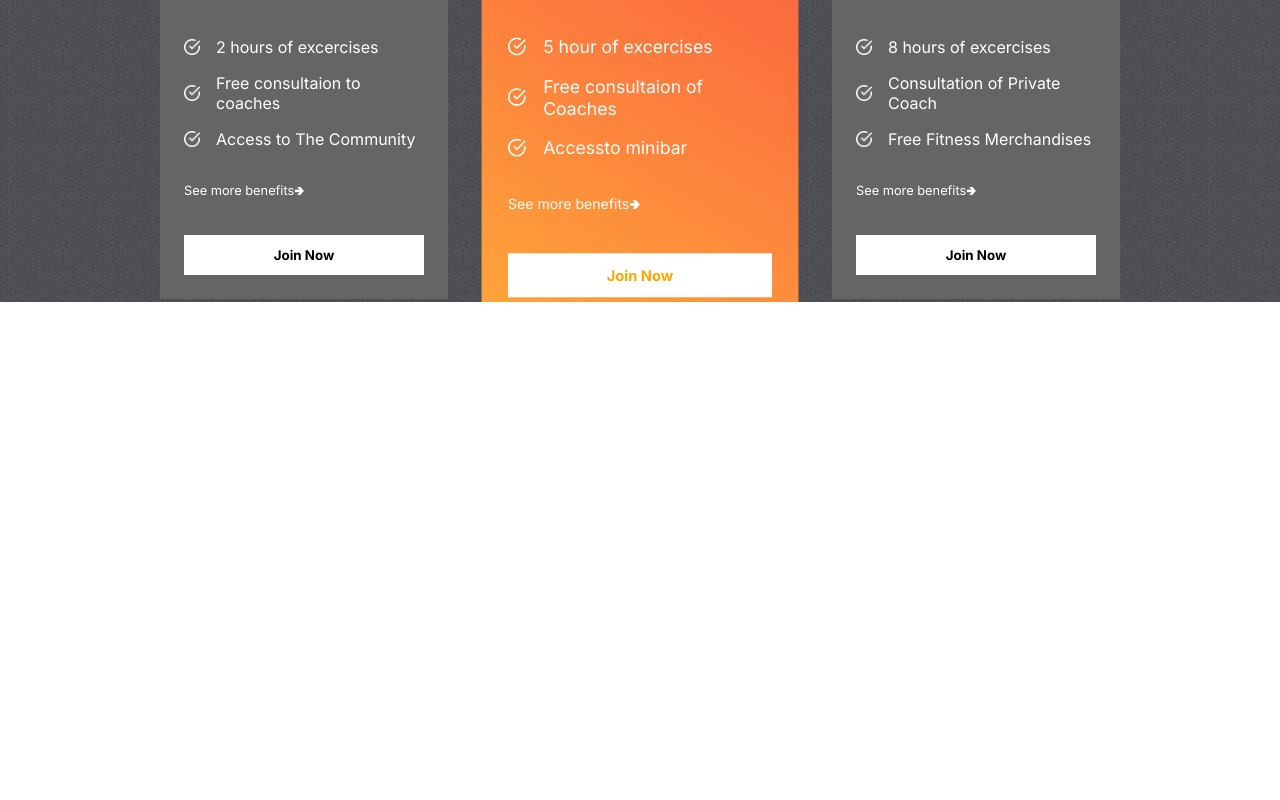
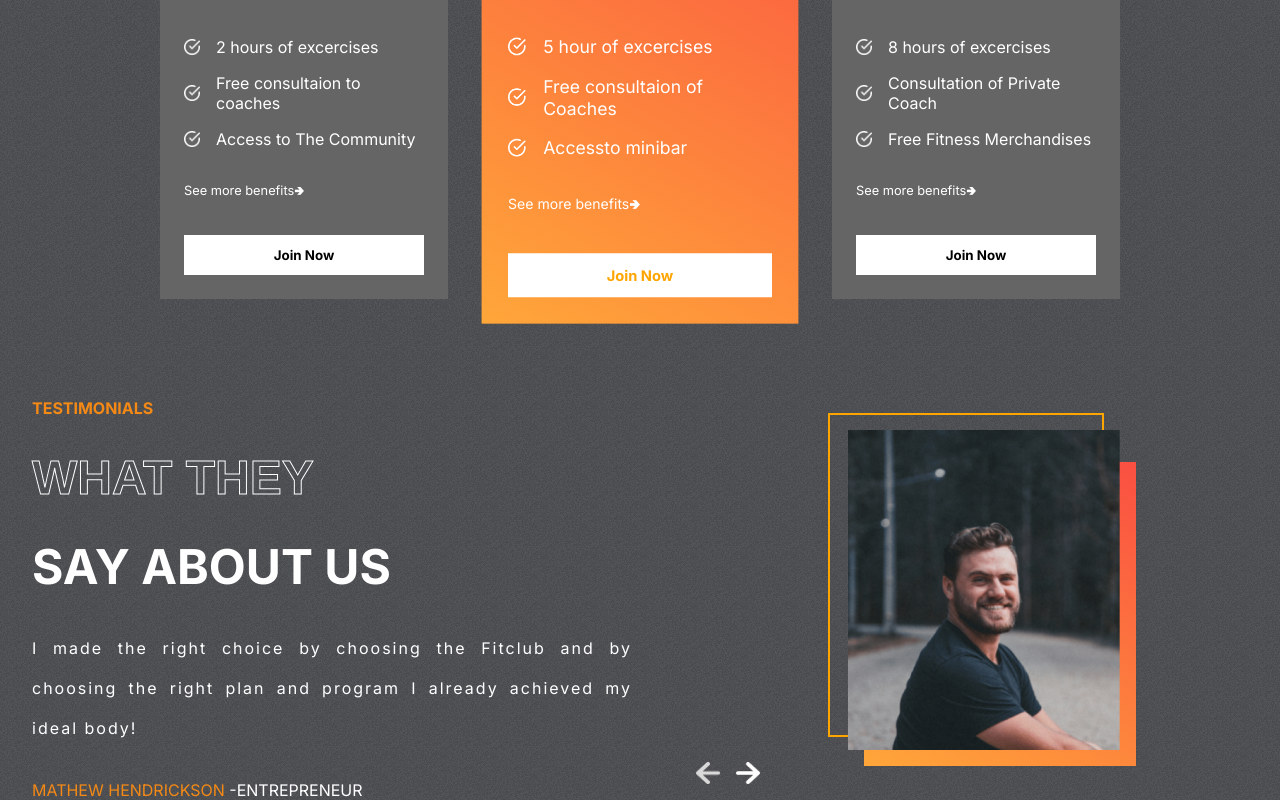
Before and after one commit to SubhashanaSS/gym-heroes, a React (Create React App) app: page / in a window 1280 px wide. Shown: the part 2143-2943 px from the top of the page. Before the commit the page ends 2445 px from the top, so only its background shows below. Built offline with nearby package versions, Linux system fonts and the light colour scheme.

Commit message:
Testimonials

```diff
--- a/src/App.js
+++ b/src/App.js
@@ -3,6 +3,7 @@
 import Plans from './components/Plans/Plans';
 import Programs from './components/Programs/Programs';
 import Reasons from './components/Reasons/Reasons';
+import Testimonials from './components/Testimonials/Testimonials';
 
 function App() {
   return (
@@ -11,6 +12,7 @@
           <Programs />
           <Reasons />
           <Plans />
+          <Testimonials />
     </div>
   );
 }
--- /dev/null
+++ b/src/components/Testimonials/Testimonials.css
@@ -0,0 +1,78 @@
+.Testimonials {
+  display: flex;
+  gap: 1rem;
+  padding: 0 2rem;
+}
+
+.left-t {
+  display: flex;
+  flex: 1 1;
+  gap: 2rem;
+  flex-direction: column;
+  text-transform: uppercase;
+  color: white;
+}
+
+.left-t > :nth-child(1) {
+  color: var(--orange);
+  font-weight: bold;
+}
+
+.left-t > :nth-child(2),
+.left-t > :nth-child(3) {
+  font-weight: bold;
+  font-size: 3rem;
+}
+
+.left-t > :nth-child(4) {
+  text-transform: none;
+  text-align: justify;
+  letter-spacing: 2px;
+  line-height: 40px;
+}
+
+.right-t {
+  flex: 1;
+  position: relative;
+}
+
+.right-t > img {
+  position: absolute;
+  width: 17rem;
+  height: 20rem;
+  object-fit: cover;
+  right: 8rem;
+  top: 2rem;
+}
+
+.right-t > :nth-child(1) {
+  position: absolute;
+  width: 17rem;
+  height: 20rem;
+  border: 2px solid orange;
+  background-color: transparent;
+  right: 9rem;
+  top: 0.9rem;
+}
+
+.right-t > :nth-child(2) {
+  position: absolute;
+  width: 17rem;
+  height: 19rem;
+  right: 7rem;
+  top: 4rem;
+  background: var(--planCard);
+}
+
+.arrows {
+  display: flex;
+  gap: 1rem;
+  position: absolute;
+  bottom: 1rem;
+  left: 3rem;
+}
+
+.arrows > img {
+  width: 1.5rem;
+  cursor: pointer;
+}
--- /dev/null
+++ b/src/components/Testimonials/Testimonials.jsx
@@ -0,0 +1,56 @@
+import React, { useState } from "react";
+import "./Testimonials.css";
+import { testimonialsData } from "../../data/testimonialsData";
+import leftArrow from "../../assets/leftArrow.png";
+import rightArrow from "../../assets/rightArrow.png";
+
+export const Testimonials = () => {
+  const [selected, setSelected] = useState(0);
+  const tLength = testimonialsData.length;
+
+  return (
+    <div className="Testimonials">
+      <div className="left-t">
+        <span>Testimonials</span>
+        <span className="stroke-text">What they</span>
+        <span>say about us</span>
+        <span>{testimonialsData[selected].review}</span>
+        <span>
+          <span style={{ color: "var(--orange)" }}>
+            {testimonialsData[selected].name}
+          </span>{" "}
+          -{testimonialsData[selected].status}
+        </span>
+      </div>
+
+      <div className="right-t">
+        <div></div>
+        <div></div>
+        <img src={testimonialsData[selected].image} alt="" />
+
+        <div className="arrows">
+          <img
+            onClick={() => {
+              selected === 0
+                ? setSelected(tLength - 1)
+                : setSelected((prev) => prev - 1);
+            }}
+            src={leftArrow}
+            alt=""
+          />
+          <img
+            onClick={() => {
+              selected === tLength - 1
+                ? setSelected(0)
+                : setSelected((prev) => prev + 1);
+            }}
+            src={rightArrow}
+            alt=""
+          />
+        </div>
+      </div>
+    </div>
+  );
+};
+
+export default Testimonials;
```
